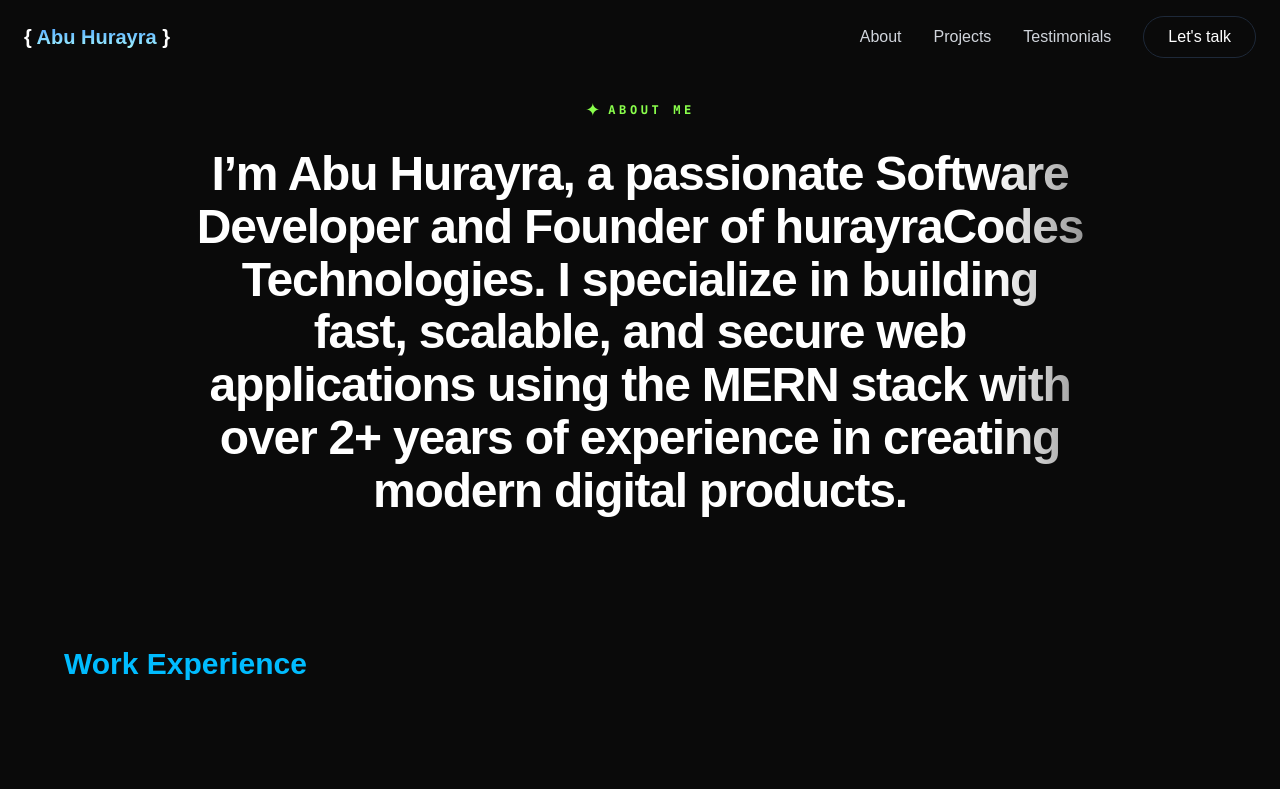
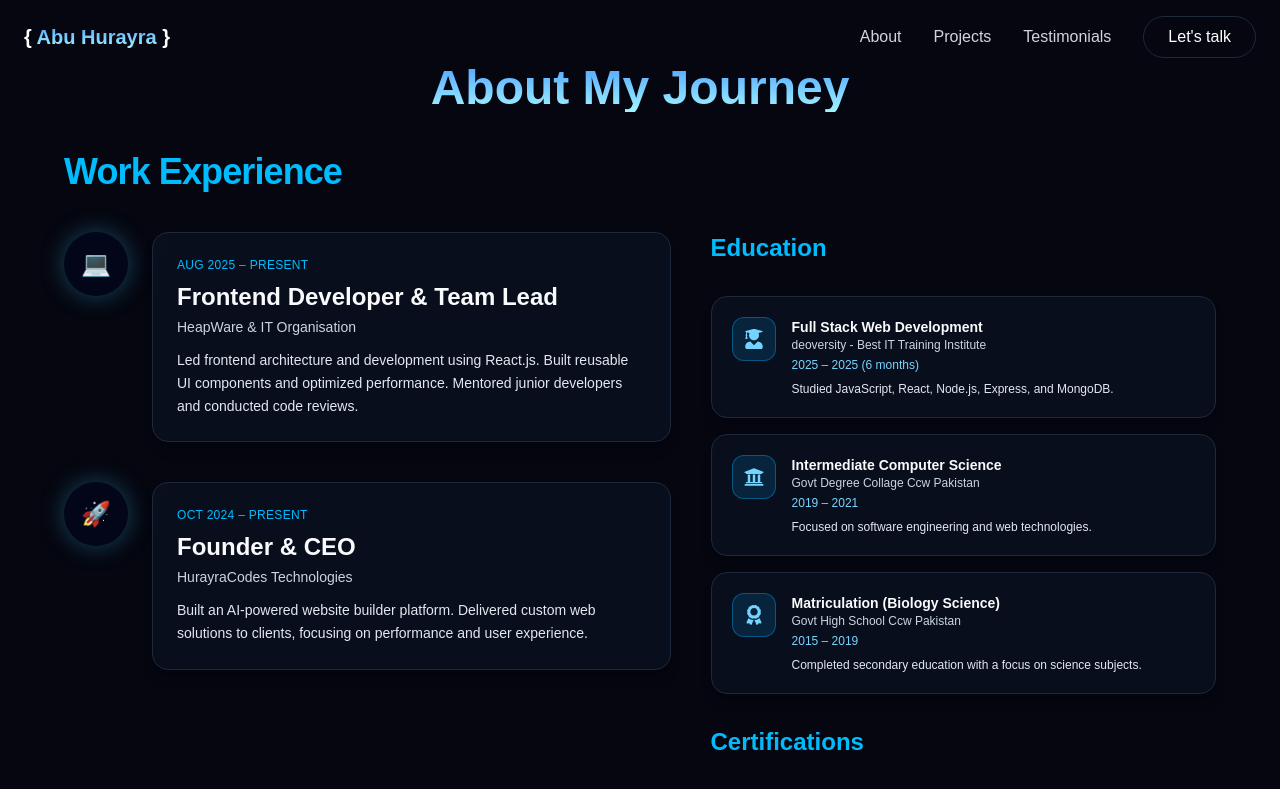
Before and after one commit to hurayracodes/abuhurayra, a React (Vite) app: page /about in a window 1280 px wide. Shown: the top 789 px of the page. Built offline with nearby package versions, Linux system fonts and the light colour scheme.

Commit message:
change in hero

```diff
--- a/src/pages/About.jsx
+++ b/src/pages/About.jsx
@@ -1,80 +1,11 @@
-import React, { useRef, useEffect, useState } from "react";
-import { FaUserGraduate, FaUniversity, FaAward, FaCertificate } from "react-icons/fa";
+import InfoSection from '../ui/InfoSection'
 
-// Journey timeline hover effect helper
-const use3DHover = () => {
-  const ref = useRef(null);
-  const handleMouseMove = (e) => {
-    const card = ref.current;
-    if (!card) return;
-    const rect = card.getBoundingClientRect();
-    const x = e.clientX - rect.left;
-    const y = e.clientY - rect.top;
-    const rotateY = (x / rect.width - 0.5) * 12;
-    const rotateX = (y / rect.height - 0.5) * -12;
-    card.style.transform = `rotateY(${rotateY}deg) rotateX(${rotateX}deg) scale(1.01)`;
-  };
-  const handleMouseLeave = () => {
-    if (!ref.current) return;
-    ref.current.style.transform = "rotateY(0deg) rotateX(0deg) scale(1)";
-  };
-  return { ref, handleMouseMove, handleMouseLeave };
-};
+function About() {
+  return (
+    <div>
+      <InfoSection/>
+    </div>
+  )
+}
 
-// Data arrays (Work, Education etc) wahi rahengi jo pehle thin...
-
-const About = () => { // Maine naam change kar diya taaki confusion na ho
-  const [scrollProgress, setScrollProgress] = useState(0);
-  const containerRef = useRef(null);
-
-  useEffect(() => {
-    const handleScroll = () => {
-      if (!containerRef.current) return;
-      const rect = containerRef.current.getBoundingClientRect();
-      // Jab section screen ke beech mein aaye tab progress start ho
-      const viewportHeight = window.innerHeight;
-      const progress = Math.min(Math.max((viewportHeight - rect.top) / (viewportHeight + rect.height), 0), 1);
-      setScrollProgress(progress);
-    };
-    window.addEventListener("scroll", handleScroll);
-    return () => window.removeEventListener("scroll", handleScroll);
-  }, []);
-
-  const bioText = "I’m Abu Hurayra, a passionate Software Developer and Founder of hurayraCodes Technologies. I specialize in building fast, scalable, and secure web applications using the MERN stack with over 2+ years of experience in creating modern digital products.";
-
-  return (
-    <section id="about" className="w-full text-slate-100 py-24 px-4 md:px-16 bg-[#0a0a0a]" ref={containerRef}>
-      {/* --- NEW SCROLL REVEAL SECTION --- */}
-      <div className="mx-auto max-w-4xl mb-32">
-        <div className="flex flex-col items-center text-center">
-          <div className="flex items-center gap-2 mb-6">
-             <span className="text-[#8aff4c] text-lg">✦</span>
-             <span className="text-[#8aff4c] font-mono text-xs tracking-[0.3em] uppercase font-bold">About Me</span>
-          </div>
-
-          <p
-            className="text-3xl md:text-5xl font-extrabold leading-[1.1] tracking-tight"
-            style={{
-              backgroundImage: `linear-gradient(to right, #ffffff ${scrollProgress * 150}%, #2d2d2d ${scrollProgress * 150 + 20}%)`,
-              WebkitBackgroundClip: "text",
-              backgroundClip: "text",
-              color: "transparent",
-              transition: "background-position 0.1s ease-out"
-            }}
-          >
-            {bioText}
-          </p>
-        </div>
-      </div>
-
-      {/* --- EXISTING WORK & EDUCATION GRID --- */}
-      <div className="mx-auto max-w-6xl">
-         {/* Yahan aapka baqi ka sara code (Work Experience grid, etc.) aayega */}
-         <h2 className="text-3xl font-bold mb-12 text-sky-400">Work Experience</h2>
-         {/* ... (Existing map logic) ... */}
-      </div>
-    </section>
-  );
-};
-
-export default About;
+export default About
```
